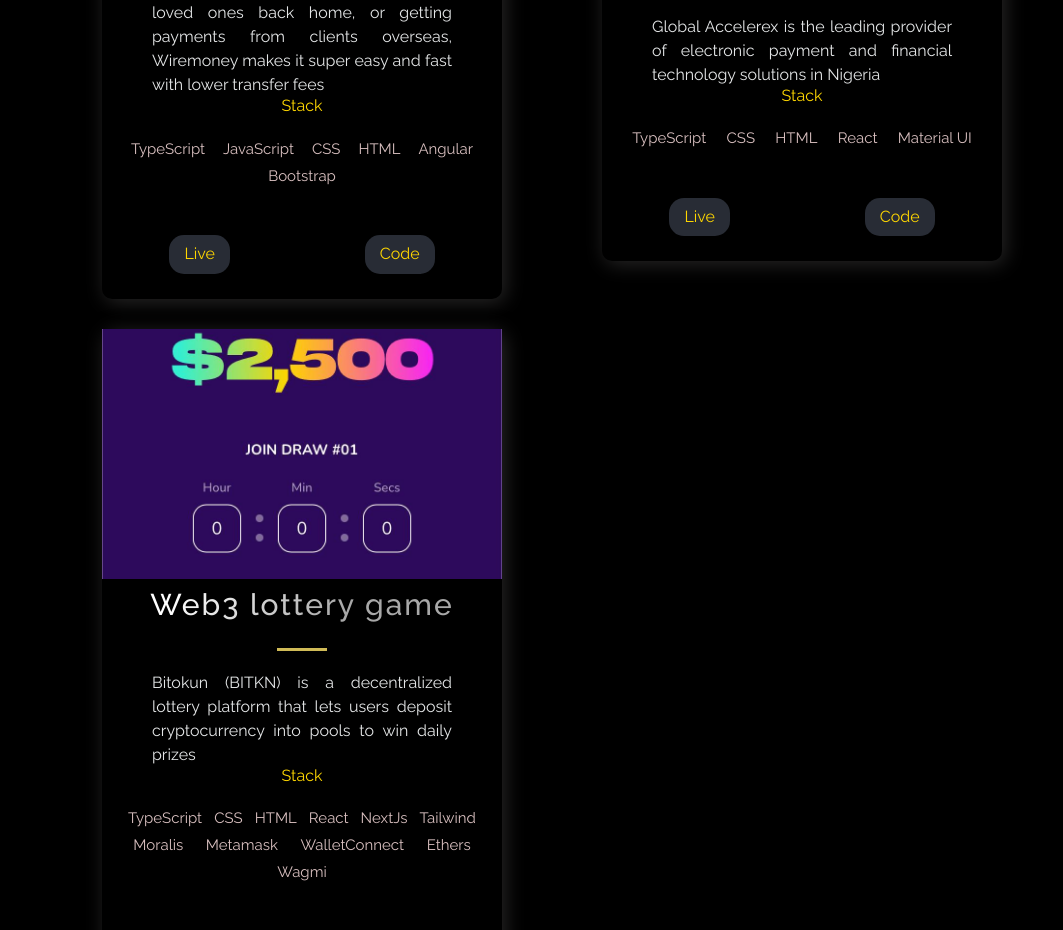
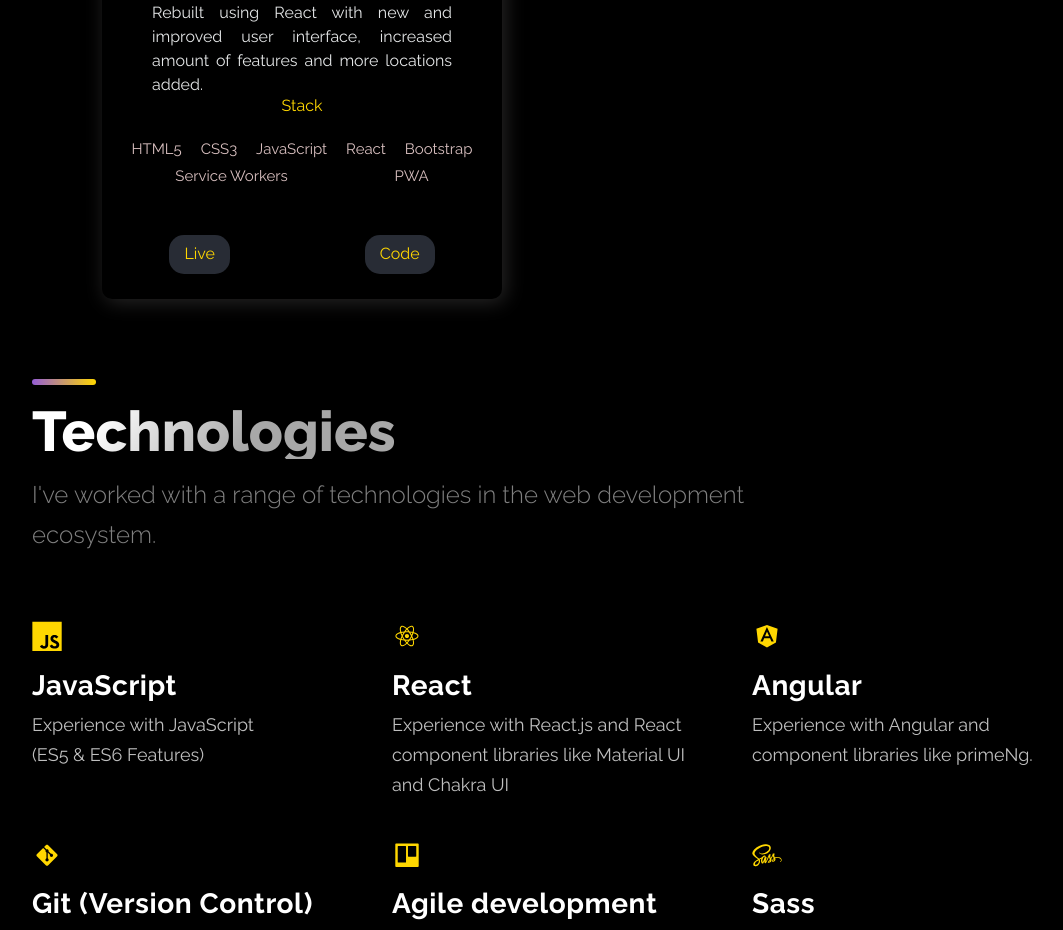
Before and after one commit to EmmanuelObi/Portfolio-2022, a Next.js app: page / in a window 1280 px wide. Shown: the part 1980-2910 px from the top of the page, without its empty margins (88-1151 px from the left). Built offline with nearby package versions, Linux system fonts and the light colour scheme.

Commit message:
Update constants.js project section

```diff
--- a/src/constants/constants.js
+++ b/src/constants/constants.js
@@ -11,16 +11,6 @@
     id: 0,
   },
   {
-    title: "Lara Beta Version",
-    description:
-      "Rebuilt using React with new and improved user interface, increased amount of features and more locations added.",
-    image: "/images/beta.jpeg",
-    tags: ["HTML5", "CSS3", "JavaScript", "React", "Bootstrap", "Service Workers", "PWA"],
-    source: "https://bitbucket.org/rp-dev0/lara_beta_frontend/src/develop/",
-    visit: "https://beta.lara.ng",
-    id: 1,
-  },
-  {
     title: "WireMoney",
     description:
       "Whether you are sending money to loved ones back home, or getting payments from clients overseas, Wiremoney makes it super easy and fast with lower transfer fees",
@@ -28,40 +18,50 @@
     tags: ["TypeScript","JavaScript", "CSS", "HTML", "Angular", "Bootstrap"],
     source: "https://bitbucket.org/opsz2/web/src/develop/",
     visit: "https://wiremoney.com.au",
+    id: 1,
+  },
+  {
+    title: "Lara Version 2",
+    description:
+      "Rebuilt using React with new and improved user interface, increased amount of features and more locations added.",
+    image: "/images/beta.jpeg",
+    tags: ["HTML5", "CSS3", "JavaScript", "React", "Bootstrap", "Service Workers", "PWA"],
+    source: "https://bitbucket.org/rp-dev0/lara_beta_frontend/src/develop/",
+    visit: "https://beta.lara.ng",
     id: 2,
   },
-  {
-    title: "Global Accelerex",
-    description:
-      "Global Accelerex is the leading provider of electronic payment and financial technology solutions in Nigeria",
-    image: "/images/ga.jpeg",
-    tags: ["TypeScript", "CSS", "HTML", "React", "Material UI",],
-    source: "https://bitbucket.org/opsz2/ga-webclient/src/master/",
-    visit: "http://global-accelerex-web.herokuapp.com/",
-    id: 3,
-  },
-  {
-    title: "Web3 lottery game",
-    description:
-      "Bitokun (BITKN) is a decentralized lottery platform that lets users deposit cryptocurrency into pools to win daily prizes",
-    image: "/images/bt.jpeg",
-    tags: [
-      "TypeScript",
-      "CSS",
-      "HTML",
-      "React",
-      "NextJs",
-      "Tailwind",
-      "Moralis",
-      "Metamask",
-      "WalletConnect",
-      "Ethers",
-      "Wagmi"
-    ],
-    source: "https://github.com/Bitokun-Dev/bitokun-frontend",
-    visit: "https://bitokun.com/",
-    id: 4,
-  },
+  // {
+  //   title: "Global Accelerex",
+  //   description:
+  //     "Global Accelerex is the leading provider of electronic payment and financial technology solutions in Nigeria",
+  //   image: "/images/ga.jpeg",
+  //   tags: ["TypeScript", "CSS", "HTML", "React", "Material UI",],
+  //   source: "https://bitbucket.org/opsz2/ga-webclient/src/master/",
+  //   visit: "http://global-accelerex-web.herokuapp.com/",
+  //   id: 3,
+  // },
+  // {
+  //   title: "Web3 lottery game",
+  //   description:
+  //     "Bitokun (BITKN) is a decentralized lottery platform that lets users deposit cryptocurrency into pools to win daily prizes",
+  //   image: "/images/bt.jpeg",
+  //   tags: [
+  //     "TypeScript",
+  //     "CSS",
+  //     "HTML",
+  //     "React",
+  //     "NextJs",
+  //     "Tailwind",
+  //     "Moralis",
+  //     "Metamask",
+  //     "WalletConnect",
+  //     "Ethers",
+  //     "Wagmi"
+  //   ],
+  //   source: "https://github.com/Bitokun-Dev/bitokun-frontend",
+  //   visit: "https://bitokun.com/",
+  //   id: 4,
+  // },
 ];
 
 export const TimeLineData = [
```
